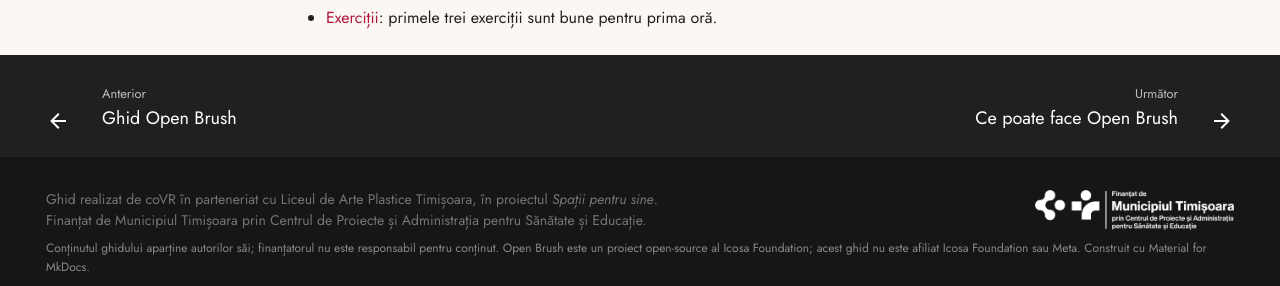
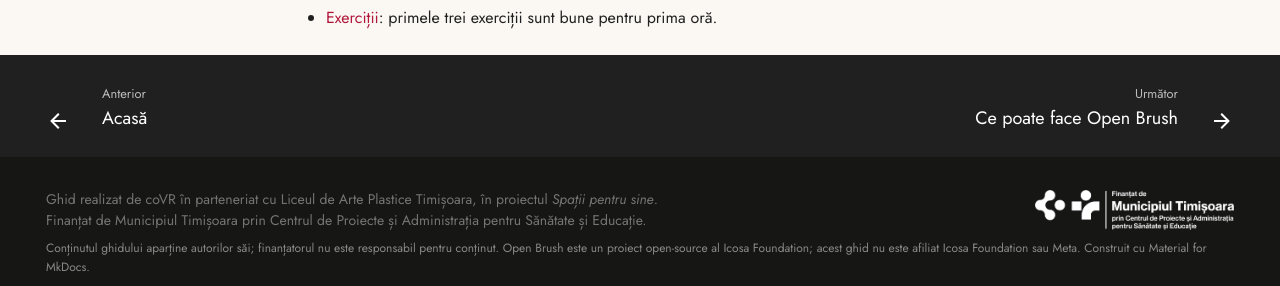
Before and after one commit to MihatKonrad/ghid-open-brush, an MkDocs documentation site: the page built from docs/start-rapid.md, in a window 1280 px wide and 900 px high, scrolled down 1098 px. Shown: the part 611-897 px from the top of the window. Built offline with MkDocs 1.6.1 and Material for MkDocs 9.7.7, drawn with Linux system fonts in a browser that asks for light colours; comment, search, counter and statistics services are not loaded.

Commit message:
Titlul paginii de start fără dublare
Co-Authored-By: Claude Opus 5.5 <noreply@anthropic.com>
Claude-Session: https://claude.ai/code/session_01E8toVurkcf8mqV6Wy8B7Mo

```diff
--- a/docs/index.md
+++ b/docs/index.md
@@ -1,5 +1,5 @@
 ---
-title: Ghid Open Brush
+title: Acasă
 hide:
   - toc
 ---
```
